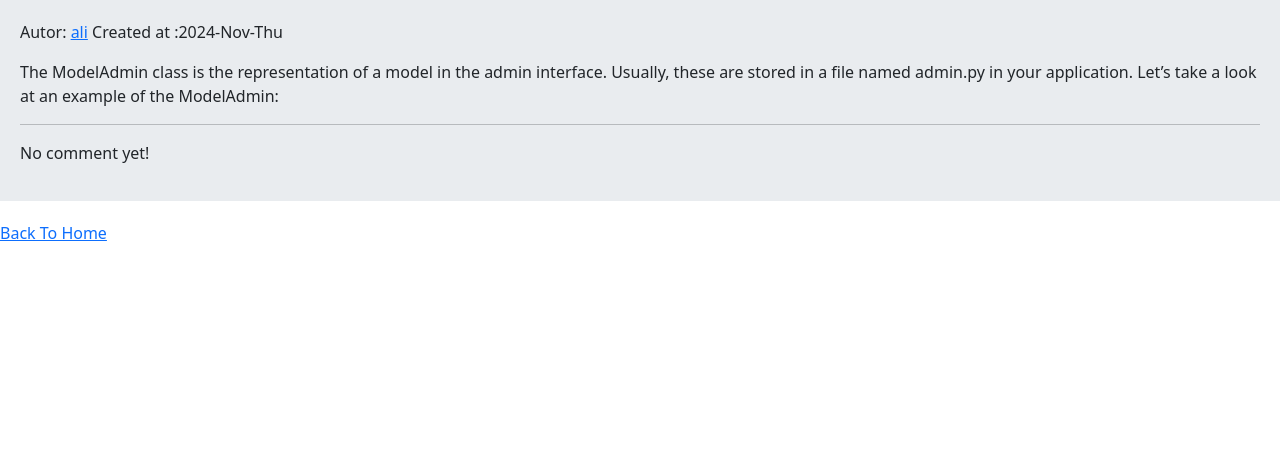
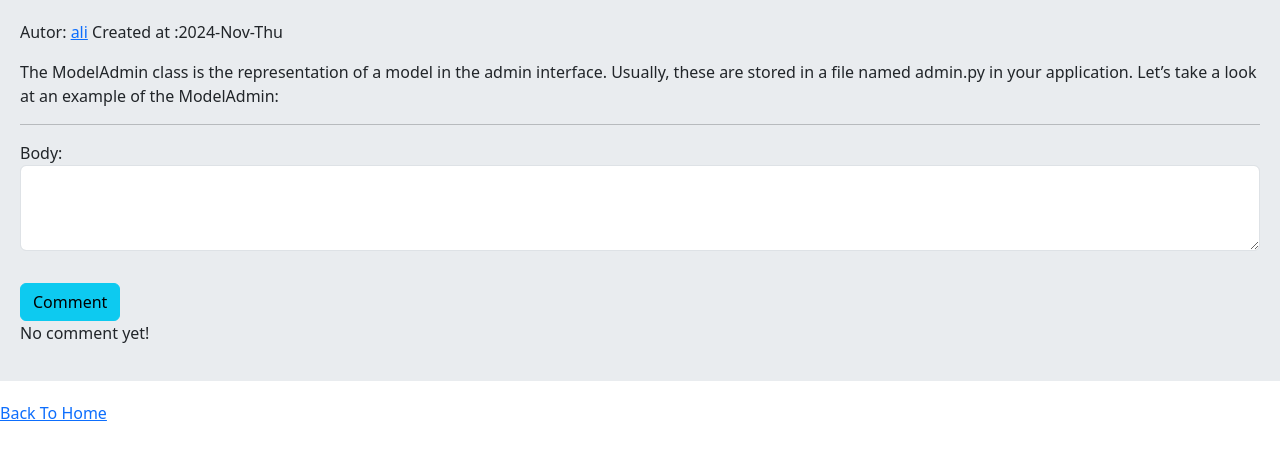
Before and after one commit to milad-sol/Django-social-media-practice, a Django app: a page that uses home/templates/home/detail.html in a window 1280 px wide. Shown: the part 56-516 px from the top of the page. Run offline with Django 5.2, Linux system fonts and the light colour scheme; a user stored in the database is signed in; data comes from the database, SQL or seed files in the repository; both versions use the stored data as it was after the commit; some libraries are stand-ins or nearby versions.

Commit message:
add comment section

```diff
--- a/home/forms.py
+++ b/home/forms.py
@@ -1,8 +1,15 @@
 from django import forms
-from .models import Post
+from .models import Post, Comment
 
 
 class PostCreateUpdateForm(forms.ModelForm):
     class Meta:
         model = Post
         fields = ('body',)
+
+
+class CommentCreateForm(forms.ModelForm):
+    class Meta:
+        model = Comment
+        fields = ('body',)
+        widgets = {'body': forms.Textarea(attrs={'class': "form-control", 'rows': 3, 'cols': 30})}
--- a/home/templates/home/detail.html
+++ b/home/templates/home/detail.html
@@ -14,8 +14,16 @@
         Created at :{{ post.updated|date:"Y-M-D" }}</p>
     <p>{{ post.body }}</p>
     <hr>
-
-    {% for com in comment %}
+    {% if request.user.is_authenticated %}
+        <form action="" method="post">
+            {% csrf_token %}
+            {{ form.as_p }}
+            <input class="mt-3 btn btn-info" type="submit" value="Comment">
+        </form>
+    {% else %}
+        <p class="alert alert-danger">Only Logged-in users can comment.</p>
+    {% endif %}
+    {% for com in comments %}
         <div class="card bg-dark text-white">
             <p class="card-header">
                 {{ com.user }} - {{ com.created|timesince }}
@@ -28,6 +36,6 @@
         </div>
     {% endfor %}
 
+    <div><a href="{% url  'home:home' %}">Back To Home</a></div>
 
-    <a href="{% url  'home:home' %}">Back To Home</a>
 {% endblock %}
--- a/home/views.py
+++ b/home/views.py
@@ -1,10 +1,12 @@
 from django.contrib import messages
+from django.contrib.auth.decorators import login_required
 from django.contrib.auth.mixins import LoginRequiredMixin
 from django.shortcuts import render, redirect, get_object_or_404
+from django.utils.decorators import method_decorator
 from django.utils.text import slugify
 from django.views import View
-from .models import Post, Comment
-from .forms import PostCreateUpdateForm
+from .models import Post
+from .forms import PostCreateUpdateForm, CommentCreateForm
 
 
 # Create your views here.
@@ -16,10 +18,28 @@ class HomeView(View):
 
 
 class PostDetailView(View):
-    def get(self, request, pk, slug):
-        post = get_object_or_404(Post, pk=pk, slug=slug)
-        comment = post.post_comments.filter(is_reply=False)
-        return render(request, 'home/detail.html', {'post': post, 'comment': comment})
+    form_class = CommentCreateForm
+
+    def setup(self, request, *args, **kwargs):
+        self.post_instance = get_object_or_404(Post, pk=kwargs['pk'], slug=kwargs['slug'])
+        return super().setup(request, *args, **kwargs)
+
+    def get(self, request, *args, **kwargs):
+        post = self.post_instance
+
+        comments = post.post_comments.filter(is_reply=False)
+        return render(request, 'home/detail.html', {'form': self.form_class, 'post': post, 'comments': comments})
+
+    @method_decorator(login_required)
+    def post(self, request, *args, **kwargs):
+        form = self.form_class(request.POST)
+        if form.is_valid():
+            new_comment = form.save(commit=False)
+            new_comment.user = request.user
+            new_comment.post = self.post_instance
+            new_comment.save()
+            messages.success(request, 'Comment added successfully', 'success')
+            return redirect('home:post_detail', self.post_instance.id, self.post_instance.slug)
 
 
 class PostDeleteView(LoginRequiredMixin, View):
```
Also changed, not shown: db.sqlite3.
